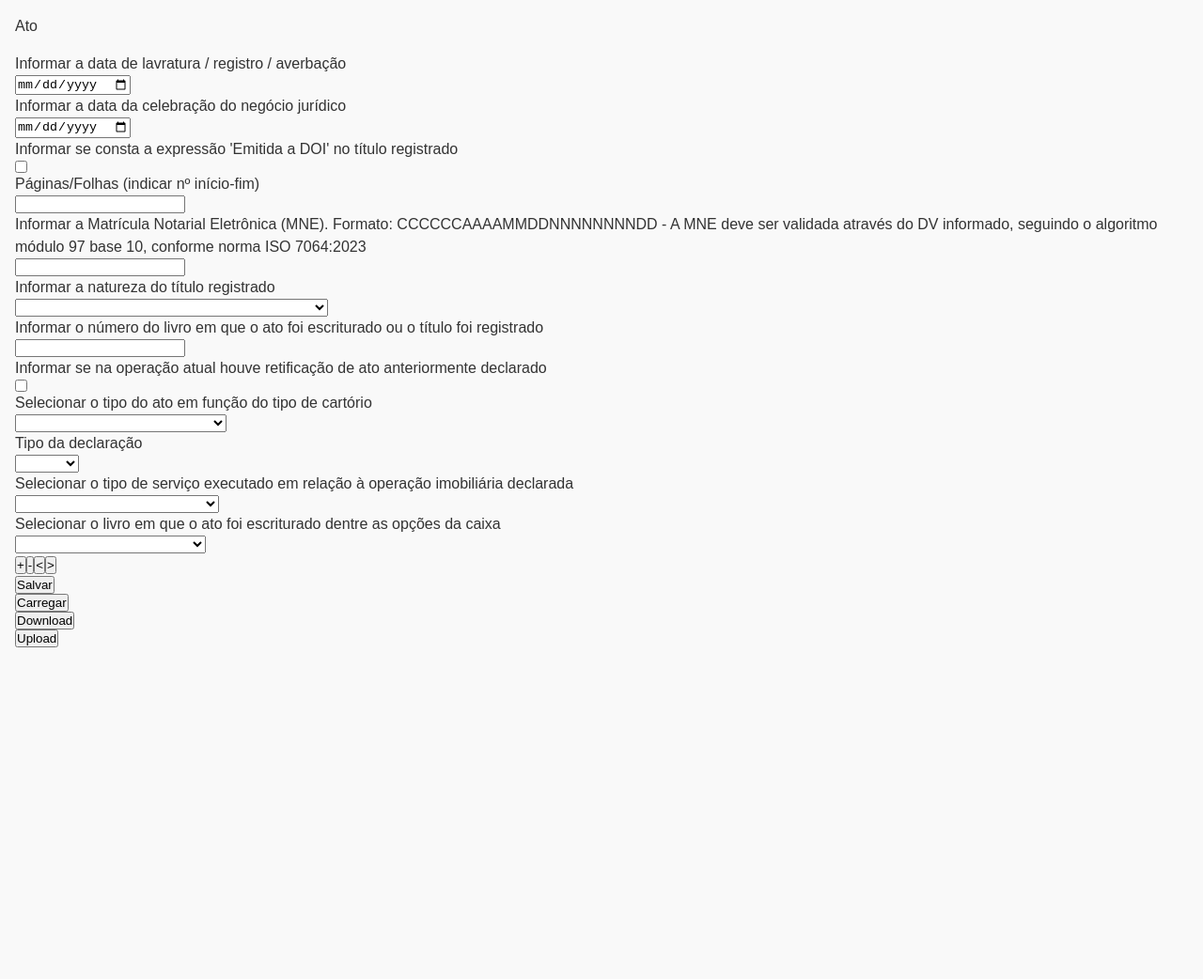
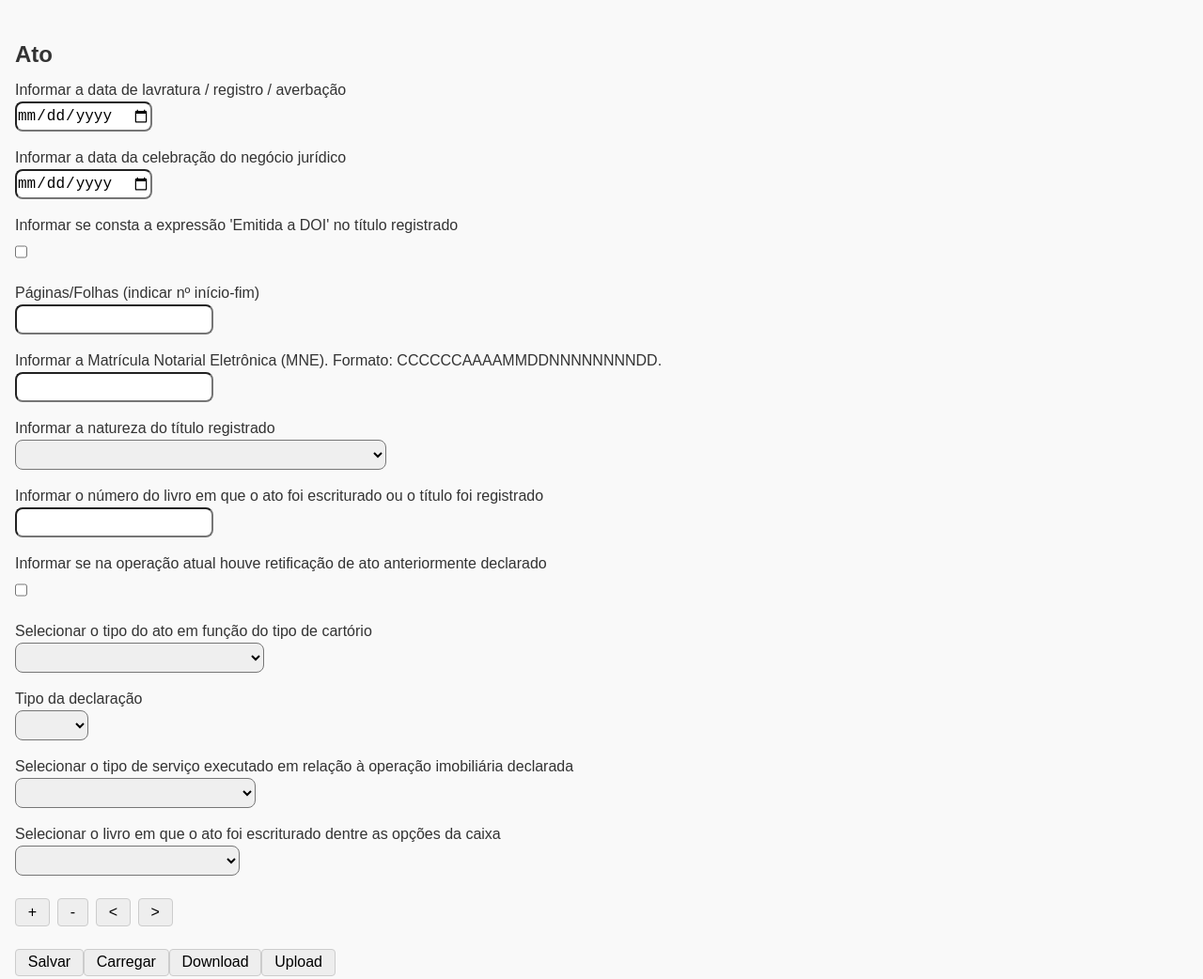
Before and after one commit to andreqlsilva/doimaker, a plain HTML site: page index.html in a window 1280 px wide. Shown: the whole page at 94% size. Before the commit the page ends 800 px from the top, so only its background shows below. Drawn offline with Linux system fonts and the light colour scheme.

Commit message:
feat: make input fields expand

```diff
--- a/doimaker.js
+++ b/doimaker.js
@@ -58,6 +58,19 @@ class TextElement {
   }
 }
 
+class HeaderElement {
+  constructor(text) {
+    this.html = document.createElement("h2");
+    this.html.setAttribute("class", "TextElement");
+    this.setText(text);
+  }
+  setText(newText) {
+    if (typeof newText === "string")
+      this.html.textContent = newText;
+    else throw Error("Invalid text.");
+  }
+}
+
 class LabelElement {
   constructor(text) {
     this.html = document.createElement("label");
@@ -77,6 +90,15 @@ class TextInput {
     this.html.setAttribute("type", "text");
     this.html.setAttribute("class", "TextInput");
     this.html.value = defaultText || "";
+    this.sizer = document.createElement("span");
+    this.sizer.setAttribute("class", "TextInputSizer");
+    this.sizer.setAttribute("contenteditable", "true");
+    document.body.appendChild(this.sizer);
+    this.html.addEventListener("input", () => {
+      this.sizer.textContent = this.html.value;
+      console.log(this.sizer.offsetWidth + ': ' + this.sizer.textContent);
+      this.html.style.width = this.sizer.offsetWidth + 'px';
+    });
   }
   get value() {
     return this.html.value;
@@ -177,7 +199,6 @@ class ControlButton {
   }
   setAction(actionFunction) {
     if (actionFunction instanceof Function) {
-      console.log("here");
       this.html.addEventListener("click", actionFunction);
     }
   }
@@ -191,7 +212,6 @@ class ColumnComponent {
   }
   add(newItem) {
     if (newItem instanceof Node) {
-      //console.log(newItem);
       newItem.style.display = "block";
       this.html.appendChild(newItem);
     }
@@ -260,17 +280,17 @@ class PagerComponent {
     else throw new Error("Invalid new page.");
   }
   remove(index) {
+    if (this.pages.length < 2) return;
     if (this.pages[index]) {
       this.pages.splice(index,1);
-      if (this.current == index) {
+      if (this.current == index)
         this.select((this.current ? this.current : 1) -1);
-      }
       const newPageArea = document.createElement("div");
       newPageArea.setAttribute("class", "PagerComponent");
-      for (const page of pages) newPageArea.appendChild(page);
+      for (const page of this.pages) newPageArea.appendChild(page);
       delete this.pageArea;
       this.pageArea = newPageArea;
-      select(this.current);
+      this.select(this.current);
       this.html.prepend(this.pageArea);
     }
     else throw new Error("Invalid page index.");
@@ -281,14 +301,11 @@ class PagerComponent {
     if (index < 0 || index >= this.pages.length)
       throw new Error("Invalid page index.");
     for (const p in this.pages) {
-      //console.log(p);
-      //console.log(index);
       if (p != index) {
         this.pages[p].style.display = 'none';
       }
       else {
         this.pages[p].style.display = 'block';
-        //console.log(this.pages[p]);
       }
     }
     this.current = index;
@@ -477,7 +494,6 @@ class DoiEntity {
     this.schemaName = schemaName;
     this.requiredList = requiredList;
     for (const propName of Object.keys(doiDefs[this.schemaName])) {
- //     console.log(propName);
       this.forceProp(propName,null);
     }
     this.view = this.render();
@@ -485,7 +501,7 @@ class DoiEntity {
 
   render() {
     const container = new ColumnComponent();
-    container.add(new TextElement(this.schemaName))
+    container.add(new HeaderElement(this.schemaName))
     for (const propName of Object.keys(this)) {
       if (this[propName] instanceof DoiProp) {
         container.add(this[propName].view);
@@ -498,7 +514,6 @@ class DoiEntity {
     this[propName] = new DoiProp(
       this.schemaName, propName);
     this[propName].forceValue(propValue);
-//    console.log(this[propName]);
   }
 
   setProp(propName, propValue) {
@@ -987,7 +1002,7 @@ const doiJson = `{
     },
     "matriculaNotarialEletronica": {
       "type": "string",
-      "description": "Informar a Matrícula Notarial Eletrônica (MNE). Formato: CCCCCCAAAAMMDDNNNNNNNNDD - A MNE deve ser validada através do DV informado, seguindo o algoritmo módulo 97 base 10, conforme norma ISO 7064:2023",
+      "description": "Informar a Matrícula Notarial Eletrônica (MNE). Formato: CCCCCCAAAAMMDDNNNNNNNNDD.",
       "maxLength": 24
     },
     "naturezaTitulo": {
@@ -1880,12 +1895,14 @@ class App {
   }
 
   render() {
-    const container = new ColumnComponent;
+    const container = new ColumnComponent();
     container.add(this.pager);
-    container.add(this.saveButton);
-    container.add(this.resumeButton);
-    container.add(this.downloadButton);
-    container.add(this.uploadButton);
+    const controlRow = new RowComponent();
+    controlRow.add(this.saveButton);
+    controlRow.add(this.resumeButton);
+    controlRow.add(this.downloadButton);
+    controlRow.add(this.uploadButton);
+    container.add(controlRow);
     return container.html;
   }
 
--- a/styles.css
+++ b/styles.css
@@ -6,6 +6,7 @@
 
 body {
   font-family: sans-serif;
+  font-size: 1rem;
   line-height: 1.5;
   padding: 1em;
   background-color: #f9f9f9;
@@ -27,38 +28,63 @@ p {
   font-size: 1rem;
 }
 
-.ComponentPager {
+.PagerComponent {
   display: flex;
   flex-direction: column;
   align-items: center;
   min-height: 150px;
 }
 
-.PagerControls {
+.RowComponent {
   display: flex;
   gap: 0.5em;
   margin-bottom: 1em;
 }
 
-.PagerControls button {
+.ControlButton {
   padding: 0.3em 0.8em;
-  font-size: 1.2em;
+  font-size: 1em;
   background-color: #eee;
   border: 1px solid #ccc;
   border-radius: 4px;
   cursor: pointer;
 }
 
-.PagerControls button:hover {
+.ControlButton button:hover {
   background-color: #ddd;
 }
 
-.PagerContent {
+.ColumnComponent {
   width: 100%;
-  min-height: 100px;
-  display: flex;
   justify-content: center;
   align-items: center;
+}
+
+.ColumnComponent div {
+  padding-top: 0.5em;
+  padding-bottom: 0.5em;
+}
+
+input, select {
+  font-size: 1rem;
+  height: 2rem;
+  border-radius: 0.5rem;
+}
+
+.TextInputSizer {
+  position: absolute;
+  top: -9999px;
+  left: -9999px;
+  visibility: hidden;
+  white-space: pre;
+  font-size: 1rem;
+  height: 2rem;
+  border-radius: 0.5rem;
+  min-width: 200px;
+}
+
+.TextInput {
+  min-width: 200px;
 }
 
 .hidden {
```
